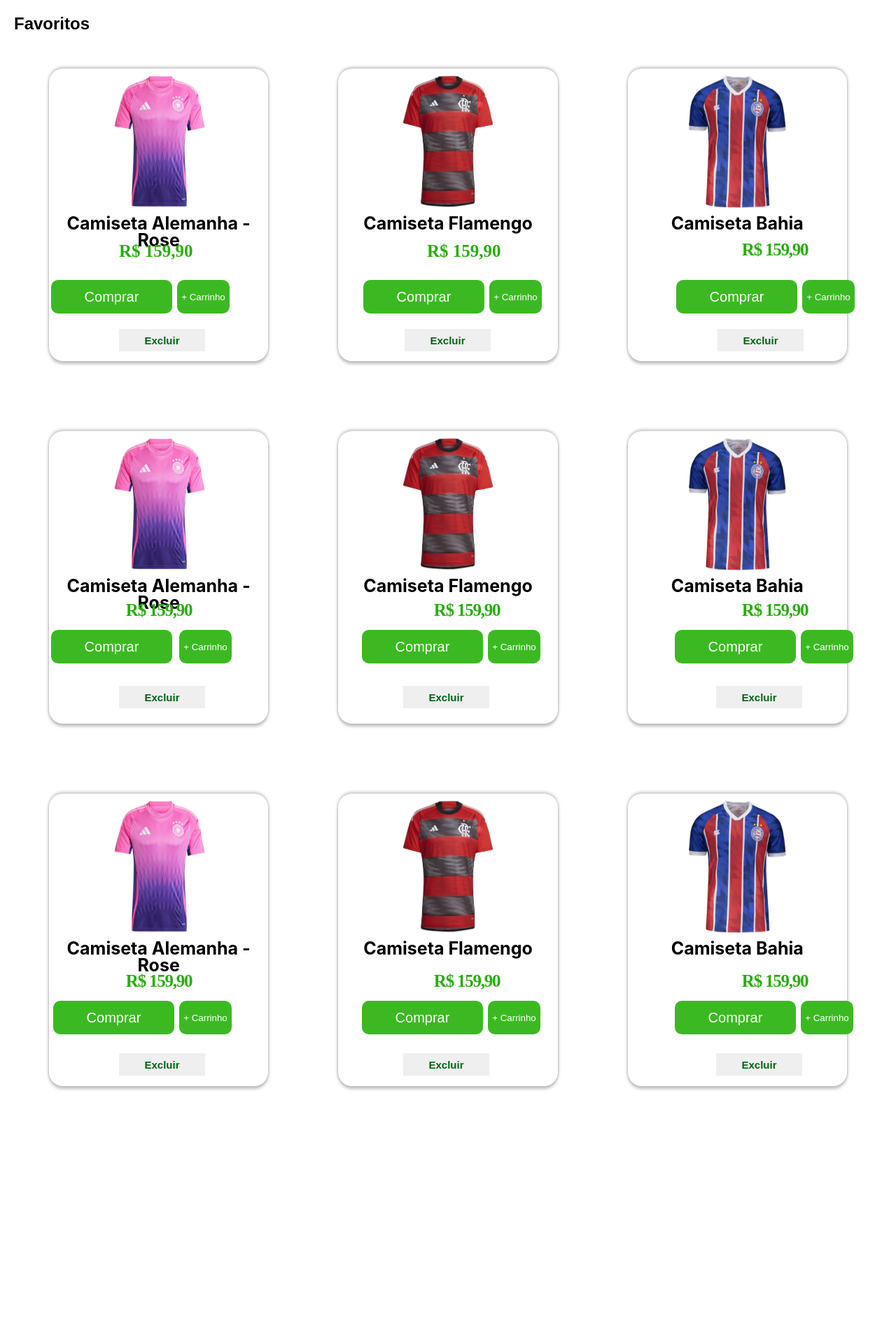
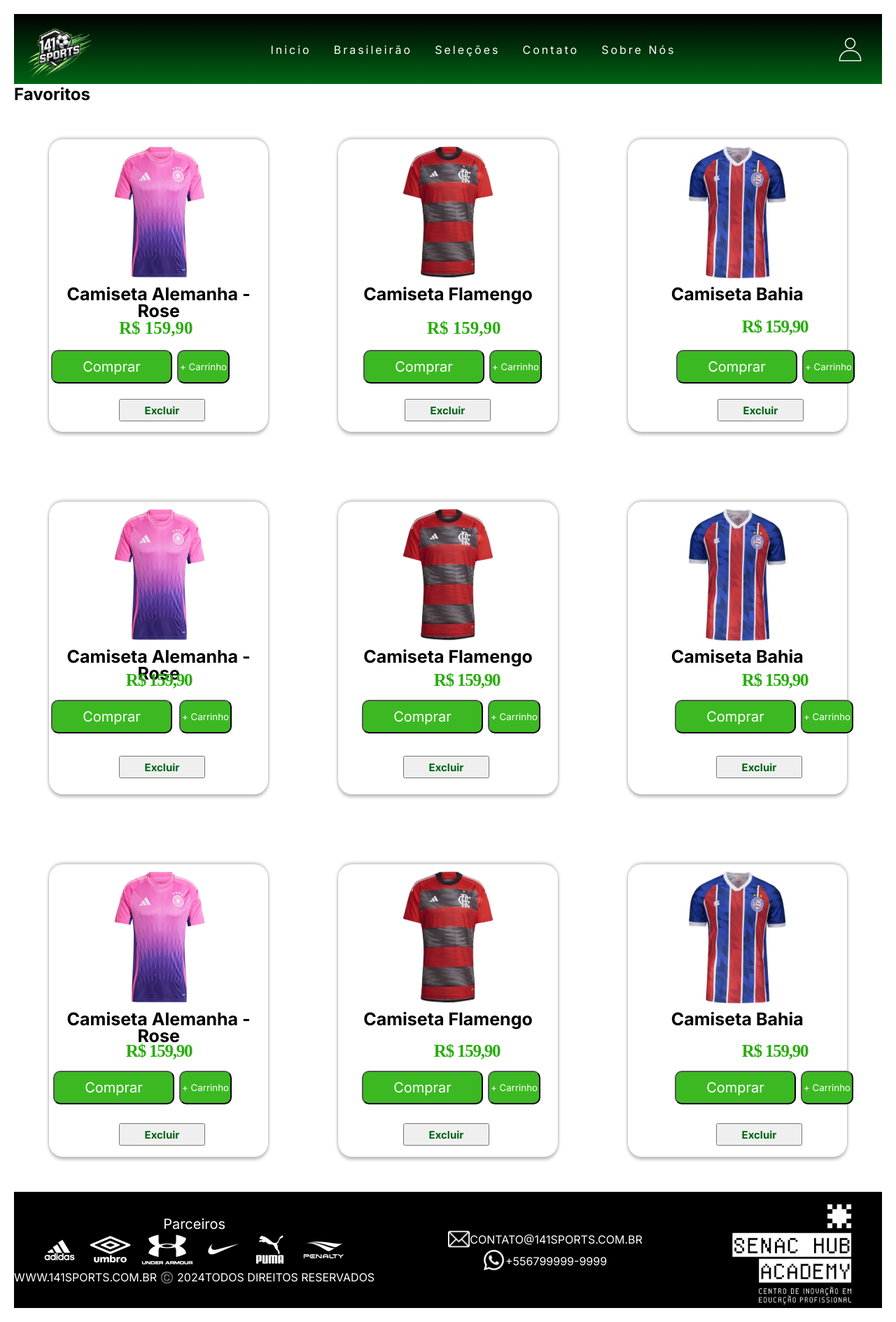
Before and after one commit to Ninjjer/141-Sports, a PHP site: page /favoritos.php in a window 1280 px wide. Shown: the whole page at 70% size. Before the commit the page ends 1558 px from the top, so only its background shows below. Run offline with PHP 8.4, Linux system fonts and the light colour scheme.

Commit message:
Add files via upload
Já coloquei o header e footer só falta alinhamento

```diff
--- a/favoritos/favoritos.css
+++ b/favoritos/favoritos.css
@@ -1,7 +1,11 @@
-*{
+@import url('https://fonts.googleapis.com/css2?family=Inter:ital,opsz,wght@0,14..32,100..900;1,14..32,100..900&display=swap');
+    * {
+        list-style: none;
+        text-decoration: none;
+        margin: 0;
+        padding: 0;
         box-sizing: border-box;
-    margin:0;
-    border: 0;
+        font-family: 'Inter', sans-serif;
     }
 body {
     font-family: Arial, sans-serif;
@@ -54,7 +58,7 @@ body {
     position: absolute;
     font-family: 'Red Rose';
     font-style: normal;
-    top: 335px;
+    top: 445px;
     font-weight: 800;
     font-size: 25px;
     text-transform: capitalize;
@@ -69,7 +73,7 @@ body {
     font-family: 'Red Rose';
     font-style: normal;
     left: 600px;
-    top: 335px;
+    top: 445px;
     font-weight: 800;
     font-size: 25px;
     text-transform: capitalize;
@@ -84,7 +88,7 @@ body {
     width: 134px;
     height: 21px;
     left: 1040px;
-    top: 335px;
+    top: 445px;
     font-family: 'Red Rose';
     font-style: normal;
     font-weight: 800;
@@ -101,7 +105,7 @@ position: absolute;
 width: 134px;
 height: 21px;
 left: 160px;
-top: 860px;
+top: 960px;
 font-family: 'Red Rose';
 font-style: normal;
 font-weight: 800;
@@ -122,7 +126,7 @@ position: absolute;
 width: 134px;
 height: 21px;
 left: 600px;
-top: 860px;
+top: 960px;
 font-family: 'Red Rose';
 font-style: normal;
 font-weight: 800;
@@ -142,7 +146,7 @@ position: absolute;
 width: 134px;
 height: 21px;
 left: 1040px;
-top: 860px;
+top: 960px;
 font-family: 'Red Rose';
 font-style: normal;
 font-weight: 800;
@@ -163,7 +167,7 @@ position: absolute;
 width: 134px;
 height: 21px;
 left: 160px;
-top: 1390px;
+top: 1490px;
 font-family: 'Red Rose';
 font-style: normal;
 font-weight: 800;
@@ -183,7 +187,7 @@ position: absolute;
 width: 134px;
 height: 21px;
 left: 600px;
-top: 1390px;
+top: 1490px;
 font-family: 'Red Rose';
 font-style: normal;
 font-weight: 800;
@@ -204,7 +208,7 @@ position: absolute;
 width: 134px;
 height: 21px;
 left: 1040px;
-top: 1390px;
+top: 1490px;
 font-family: 'Red Rose';
 font-style: normal;
 font-weight: 800;
@@ -223,7 +227,7 @@ position: absolute;
 width: 173px;
 height: 48px;
 left: 100px;
-top: 400px;
+top: 500px;
 font-size: 15pt;
 background: #3CB922;
 border-radius: 10px;
@@ -245,7 +249,7 @@ button:hover{
     width: 173px;
     height: 48px;
     left: calc(50% - 173px/2 - 34.5px);
-    top: 400px;
+    top: 500px;
     background: #3CB922;
     border-radius: 10px;
     color: white;
@@ -259,7 +263,7 @@ position: absolute;
 width: 173px;
 height: 48px;
 left: calc(50% - 173px/2 + 412.5px);
-top: 400px;
+top: 500px;
 background: #3CB922;
 border-radius: 10px;
 color: white;
@@ -273,7 +277,7 @@ font-size: 15pt;
     width: 173px;
     height: 48px;
     left: 100px;
-    top: 900px;
+    top: 1000px;
     font-size: 15pt;
     background: #3CB922;
     border-radius: 10px;
@@ -286,7 +290,7 @@ font-size: 15pt;
     width: 173px;
     height: 48px;
     left: 100px;
-    top: 900px;
+    top: 1000px;
     font-size: 15pt;
     background: #3CB922;
     border-radius: 10px;
@@ -302,7 +306,7 @@ position: absolute;
 width: 173px;
 height: 48px;
 left: calc(50% - 173px/2 + 410.5px);
-top: 900px;
+top: 1000px;
 font-size: 15pt;
 color: white;
 background: #3CB922;
@@ -316,7 +320,7 @@ position: absolute;
 width: 173px;
 height: 48px;
 left: calc(50% - 173px/2 - 477.5px);
-top: 1430px;
+top: 1530px;
 background: #3CB922;
 border-radius: 10px;
 font-size: 15pt;
@@ -330,7 +334,7 @@ position: absolute;
 width: 173px;
 height: 48px;
 left: calc(50% - 173px/2 - 36.5px);
-top: 1430px;
+top: 1530px;
 font-size: 15pt;
 color: white;
 background: #3CB922;
@@ -344,7 +348,7 @@ border-radius: 10px;
     width: 173px;
     height: 48px;
     left: calc(50% - 173px/2 + 410.5px);
-    top: 1430px;
+    top: 1530px;
     background: #3CB922;
     border-radius: 10px;
     font-size: 15pt;
@@ -361,7 +365,7 @@ border-radius: 10px;
     width: 123px;
     height: 32px;
     left: 170px;
-    top: 470px;
+    top: 570px;
     font-weight: 700;
     font-size: 15px;
     color: #006414;
@@ -372,7 +376,7 @@ border-radius: 10px;
     width: 123px;
     height: 32px;
     left: calc(50% - 123px/2 - 0.5px);
-    top: 470px;
+   top: 570px;
     font-weight: 700;
     font-size: 15px;
     color: #006414;
@@ -383,7 +387,7 @@ border-radius: 10px;
     width: 123px;
     height: 32px;
     left: calc(50% - 123px/2 + 446.5px);
-    top: 470px;
+    top: 570px;
     font-weight: 700;
     font-size: 15px;
     color: #006414;
@@ -394,7 +398,7 @@ border-radius: 10px;
     width: 123px;
     height: 32px;
     left: 170px;
-    top: 980px;
+    top: 1080px;
     font-weight: 700;
     font-size: 15px;
     color: #006414;
@@ -410,7 +414,7 @@ left: calc(50% - 123px/2 - 2.5px);
 font-weight: 700;
 font-size: 15px;
 color: #006414;
-top: 980px;
+top: 1080px;
 }
 .excluir6{
 
@@ -418,7 +422,7 @@ position: absolute;
 width: 123px;
 height: 32px;
 left: calc(50% - 123px/2 + 444.5px);
-top: 980px;
+top: 1080px;
 font-weight: 700;
 font-size: 15px;
 color: #006414;
@@ -431,7 +435,7 @@ position: absolute;
 width: 123px;
 height: 32px;
 left: 170px;
-top: 1505px;
+top: 1605px;
 font-weight: 700;
 font-size: 15px;
 color: #006414;
@@ -442,7 +446,7 @@ color: #006414;
 width: 123px;
 height: 32px;
 left: calc(50% - 123px/2 - 2.5px);
-    top: 1505px;
+top: 1605px;
 font-weight: 700;
 font-size: 15px;
 color: #006414;
@@ -455,7 +459,7 @@ color: #006414;
     width: 123px;
     height: 32px;
     left: calc(50% - 123px/2 + 444.5px);
-    top: 1505px;
+    top: 1605px;
     font-weight: 700;
     font-size: 15px;
     color: #006414;
@@ -468,7 +472,7 @@ color: #006414;
     position: absolute;
     width: 75px;
     height: 48px;
-    top: 400px;
+    top: 500px;
     font-size: 10pt;
     background: #3CB922;
     border-radius: 10px;
@@ -484,7 +488,7 @@ color: #006414;
     width: 75px;
     height: 48px;
     left: calc(50% - 60px/2 + 89px);
-    top: 400px;
+    top: 500px;
     color: white;
     background: #3CB922;
     border-radius: 10px;
@@ -496,7 +500,7 @@ color: #006414;
     width: 75px;
     height: 48px;
     left: calc(50% - 60px/2 + 536px);
-    top: 400px;
+    top: 500px;
     color: white;
     background: #3CB922;
     border-radius: 10px;
@@ -509,7 +513,7 @@ color: #006414;
     width: 75px;
     height: 48px;
     left: calc(50% - 60px/2 - 354px);
-    top: 900px;
+    top: 1000px;
     color: white;
     background: #3CB922;
     border-radius: 10px;
@@ -522,7 +526,7 @@ position: absolute;
 width: 75px;
 height: 48px;
 left: calc(50% - 60px/2 + 87px);
-top: 900px;
+top: 1000px;
 background: #3CB922;
 border-radius: 10px;
 color: white;
@@ -535,7 +539,7 @@ position: absolute;
 width: 75px;
 height: 48px;
 left: calc(50% - 60px/2 + 534px);
-top: 900px;
+top: 1000px;
 color: white;
 background: #3CB922;
 border-radius: 10px;
@@ -548,7 +552,7 @@ position: absolute;
 width: 75px;
 height: 48px;
 left: calc(50% - 60px/2 - 354px);
-top: 1430px;
+top: 1530px;
 color: white;
 background: #3CB922;
 border-radius: 10px;
@@ -560,7 +564,7 @@ position: absolute;
 width: 75px;
 height: 48px;
 left: calc(50% - 60px/2 + 87px);
-top: 1430px;
+top: 1530px;
 color: white;
 background: #3CB922;
 border-radius: 10px;
@@ -573,7 +577,7 @@ border-radius: 10px;
     width: 75px;
     height: 48px;
     left: calc(50% - 60px/2 + 87px);
-    top: 1430px;
+    top: 1530px;
     color: white;
     background: #3CB922;
     border-radius: 10px;
@@ -586,7 +590,7 @@ position: absolute;
 width: 75px;
 height: 48px;
 left: calc(50% - 60px/2 + 534px);
-top: 1430px;
+top: 1530px;
 background: #3CB922;
 border-radius: 10px;
 color: white;
--- a/favoritos/favoritos.php
+++ b/favoritos/favoritos.php
@@ -1,3 +1,7 @@
+<?php
+  include "templates/header.php";
+?>
+
 <!DOCTYPE html>
 <html lang="pt-br">
 <head>
@@ -89,3 +93,9 @@
     </section>
 </body>
 </html>
+
+<?php
+
+include "templates/footer.php"
+
+?>
--- /dev/null
+++ b/favoritos/templates/footer.php
@@ -0,0 +1,123 @@
+<!DOCTYPE html>
+<html lang="pt-br">
+
+<head>
+    <meta charset="UTF-8">
+    <meta name="viewport" content="width=device-width, initial-scale=1.0">
+    <title>Document</title>
+
+    <style>
+
+        * {
+            list-style: none;
+            text-decoration: none;
+            margin: 0;
+            padding: 0;
+            box-sizing: border-box;
+            font-family: 'Inter', sans-serif;
+        }
+
+        footer {
+            background-color: #000000;
+            display: flex;
+            justify-content: space-between;
+
+        }
+
+        .parceiros {
+            font-size: 20px;
+            color: #fff
+        }
+
+        .direitos {
+            color: #fff;
+        }
+
+        .left-side {
+            display: flex;
+            flex-direction: column;
+            align-items: center;
+            width: fit-content;
+            height: fit-content;
+            margin-top: auto;
+            margin-bottom: auto;
+
+        }
+
+        .mid {
+            color: #fff;
+            display: flex;
+            flex-direction: column;
+            align-items: center;
+            width: fit-content;
+            height: fit-content;
+            margin-top: auto;
+            margin-bottom: auto;
+        }
+
+        .email {
+            display: flex;
+        }
+
+        .zap {
+            display: flex;
+        }
+
+        .right-side {
+            height: fit-content;
+            width: fit-content;
+        }
+
+        a {
+            display: flex;
+            align-items: center;
+        }
+    </style>
+
+</head>
+
+<body>
+    <footer>
+
+        <section class="left-side">
+
+            <div class="parceiros">
+                Parceiros
+            </div>
+
+            <div class="patrocinadores">
+                <img src="./templates/icones/parceiros.png" alt="">
+            </div>
+
+            <div class="direitos">
+                <p>WWW.141SPORTS.COM.BR ©️ 2024TODOS DIREITOS RESERVADOS</p>
+            </div>
+
+        </section>
+
+        <section class="mid">
+
+            <div class="email">
+                <a href="#">
+                    <img src="./templates/icones/email1.png" width="31px" height="31px" alt="email">
+                    <p>CONTATO@141SPORTS.COM.BR</p>
+                </a>
+            </div>
+
+            <div class="zap">
+                <a href="#">
+                    <img src="./templates/icones/whatsapp.png" width="31px" height="31px" alt="whatsapp">
+                    <p>+556799999-9999</p>
+                </a>
+            </div>
+
+        </section>
+
+        <section class="right-side">
+            <img src="./templates/icones/LogoHub.png" width="237" height="162" alt="senac">
+        </section>
+
+    </footer>
+</body>
+
+</html>
--- /dev/null
+++ b/favoritos/templates/header.php
@@ -0,0 +1,96 @@
+<!DOCTYPE html>
+<html lang="pt-br">
+
+<head>
+    <meta charset="UTF-8">
+    <meta name="viewport" content="width=device-width, initial-scale=1.0">
+    <link rel="shortcut icon" href="./templates/icones/headerlogo.png" type="image/x-icon">
+    <title>141 SPORTS</title>
+
+    <style>
+        @import url('https://fonts.googleapis.com/css2?family=Inter:ital,opsz,wght@0,14..32,100..900;1,14..32,100..900&display=swap');
+
+
+        * {
+            list-style: none;
+            text-decoration: none;
+            margin: 0;
+            padding: 0;
+            box-sizing: border-box;
+            font-family: 'Inter', sans-serif;
+        }
+
+        a {
+            color: #fff;
+            text-decoration: none;
+        }
+
+        header {
+
+            display: flex;
+            justify-content: space-around;
+            justify-content: space-between;
+            background-color: rgb(0, 0, 0);
+            background-image: linear-gradient(to bottom, #000000, #006414);
+            height: 100px;
+            align-items: center;
+        }
+
+        nav {
+            height: 18px;
+        }
+
+        .logo {
+            padding-left: 20px;
+            padding-top: 20px;
+        }
+
+        .perfil {
+            filter: invert(100%);
+            padding-right: 20px;
+        }
+
+        .nav-list {
+            list-style: none;
+            display: flex;
+            align-items: center;
+        }
+
+        .nav-list li {
+            letter-spacing: 3px;
+            margin-left: 32px;
+        }
+
+        ul .nav-list li a {
+            font-family: 'Inter', sans-serif;
+        }
+    </style>
+
+</head>
+
+<body>
+    <header>
+
+        <div class="logo">
+            <a href="#">
+                <img src="./templates/icones/headerlogo.png" alt="logo" width="90px" height="90px">
+            </a>
+        </div>
+
+        <nav>
+            <ul class="nav-list">
+                <li><a href="#">Inicio</a></li>
+                <li><a href="#">Brasileirão</a></li>
+                <li><a href="#">Seleções</a></li>
+                <li><a href="#">Contato</a></li>
+                <li><a href="#">Sobre Nós</a></li>
+            </ul>
+        </nav>
+        <div class="perfil">
+            <a href="">
+                <img src="./templates/icones/headerperfil.png" alt="perfil" width="50px" height="50px">
+            </a>
+        </div>
+    </header>
+</body>
+</html>
```
Also changed, not shown: favoritos/templates/icones/LogoHub.png (added), favoritos/templates/icones/email1.png (added), favoritos/templates/icones/headerlogo.png (added), favoritos/templates/icones/headerperfil.png (added), favoritos/templates/icones/parceiros.png (added), favoritos/templates/icones/whatsapp.png (added). Lines whose indentation alone changed are shown as unchanged.
